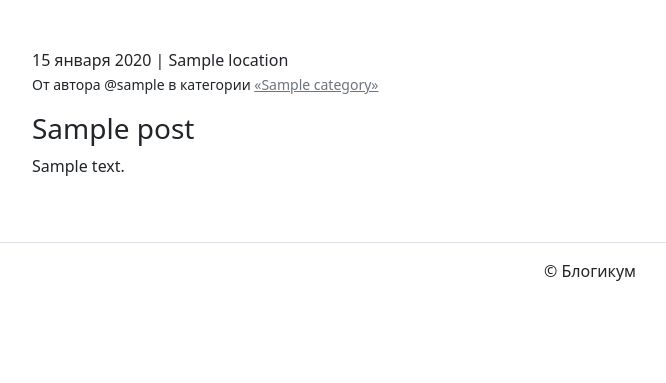
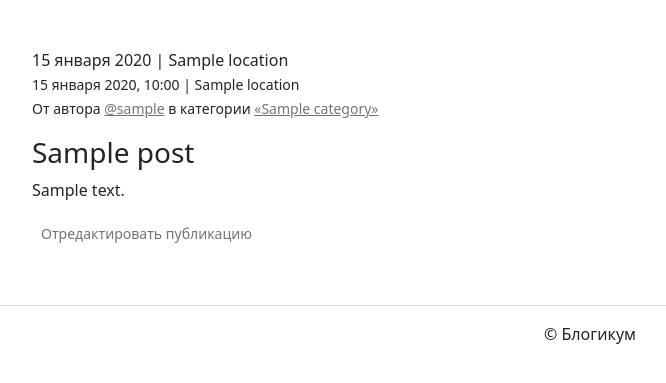
Before and after one commit to RavenIV/blogicum_project, a Django app: page /posts/1/ in a window 1280 px wide. Shown: the part 56-439 px from the top of the page, without its empty margins (50-716 px from the left). Run offline with Django 3.2, Linux system fonts and the light colour scheme; a user stored in the database is signed in; tables that the repository leaves empty hold one stand-in row (values such as "Sample post"); parts of the project's set-up code (start-up, migrations or seed data) failed here and were passed over; some libraries are stand-ins or nearby versions.

Commit message:
Add imagefield to Post model

```diff
--- a/blogicum/blog/models.py
+++ b/blogicum/blog/models.py
@@ -1,5 +1,6 @@
 from django.contrib.auth import get_user_model
 from django.db import models
+from django.urls import reverse
 
 
 User = get_user_model()
@@ -81,6 +82,11 @@ class Post(PublishedModel):
         null=True,
         verbose_name='Категория',
     )
+    image = models.ImageField(
+        'Фото',
+        upload_to='post_images',
+        blank=True
+    )
 
     class Meta:
         verbose_name = 'публикация'
@@ -98,3 +104,6 @@ class Post(PublishedModel):
             f'{self.location=}, '
             f'{self.category=}'
         )
+
+    def get_absolute_url(self):
+        return reverse('blog:post_detail', kwargs={'post_id': self.pk})
--- a/blogicum/blog/urls.py
+++ b/blogicum/blog/urls.py
@@ -4,6 +4,7 @@ from . import views
 app_name = 'blog'
 
 urlpatterns = [
+    path('posts/<int:post_id>/edit/', views.PostUpdateView.as_view(), name='edit_post'),
     path('posts/<int:post_id>/', views.post_detail, name='post_detail'),
     path('posts/create/', views.PostCreateView.as_view(), name='create_post'),
     path(
--- a/blogicum/blog/views.py
+++ b/blogicum/blog/views.py
@@ -27,6 +27,16 @@ class PostCreateView(LoginRequiredMixin, CreateView):
         return reverse('blog:profile', kwargs={
             'username': self.request.user
         })
+
+
+class PostUpdateView(LoginRequiredMixin, UpdateView):
+    model = Post
+    form_class = PostForm
+    template_name = 'blog/create.html'
+
+    def dispatch(self, request, *args, **kwargs):
+        get_object_or_404(User, username=request.user)
+        return super().dispatch(request, *args, **kwargs)
 
 
 def profile(request, username):
--- a/blogicum/blogicum/settings.py
+++ b/blogicum/blogicum/settings.py
@@ -106,3 +106,5 @@ EMAIL_FILE_PATH = BASE_DIR / 'sent_emails'
 LOGIN_URL = 'login'
 
 LOGIN_REDIRECT_URL = 'blog:index'
+
+MEDIA_ROOT = BASE_DIR / 'media'
--- a/blogicum/blogicum/urls.py
+++ b/blogicum/blogicum/urls.py
@@ -1,4 +1,5 @@
 from django.conf import settings
+from django.conf.urls.static import static
 from django.contrib import admin
 from django.urls import include, path
 
@@ -16,3 +17,4 @@ urlpatterns = [
 if settings.DEBUG:
     import debug_toolbar
     urlpatterns += (path('__debug__/', include(debug_toolbar.urls)),)
+    urlpatterns += static(settings.MEDIA_URL, document_root=settings.MEDIA_ROOT)
--- a/blogicum/templates/blog/detail.html
+++ b/blogicum/templates/blog/detail.html
@@ -1,12 +1,29 @@
 {% extends "base.html" %}
 {% block title %}
-  {{ post.title }} | {% if post.location and post.location.is_published %}{{ post.location.name }} |{% endif %} {{ post.pub_date|date:"d E Y" }}
+  {{ post.title }} | {% if post.location and post.location.is_published %}{{ post.location.name }}{% else %}Планета Земля{% endif %} |
+  {{ post.pub_date|date:"d E Y" }}
 {% endblock %}
 {% block content %}
   <article>
     <p>{{ post.pub_date|date:"d E Y" }} | {% if post.location and post.location.is_published %}{{ post.location.name }}{% else %}Планета Земля{% endif %}<br>
-      <small>От автора @{{ post.author.username }} в категории {% include "includes/category_link.html" %}</small></p>
+      <small>
+        {% if not post.is_published %}
+          <p class="text-danger">Пост снят с публикации админом</p>
+        {% elif not post.category.is_published %}
+          <p class="text-danger">Выбранная категория снята с публикации админом</p>
+        {% endif %}
+        {{ post.pub_date|date:"d E Y, H:i" }} | {% if post.location and post.location.is_published %}{{ post.location.name }}{% else %}Планета Земля{% endif %}<br>
+        От автора <a class="text-muted" href="{% url 'blog:profile' post.author.username %}">@{{ post.author.username }}</a> в
+        категории {% include "includes/category_link.html" %}
+      </small>
     <h3>{{ post.title }}</h3>
-    <p>{{ post.text|linebreaksbr }}</p>
+    <p class="card-text">{{ post.text|linebreaksbr }}</p>
+    {% if user == post.author %}
+      <div class="mb-2">
+        <a class="btn btn-sm text-muted" href="{% url 'blog:edit_post' post.id %}" role="button">
+          Отредактировать публикацию
+        </a>
+      </div>
+    {% endif %}
   </article>
 {% endblock %}
```
Also changed, not shown: blogicum/blog/migrations/0009_post_image.py (added).
